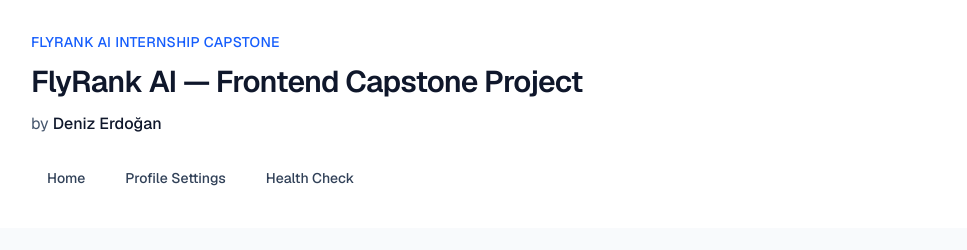
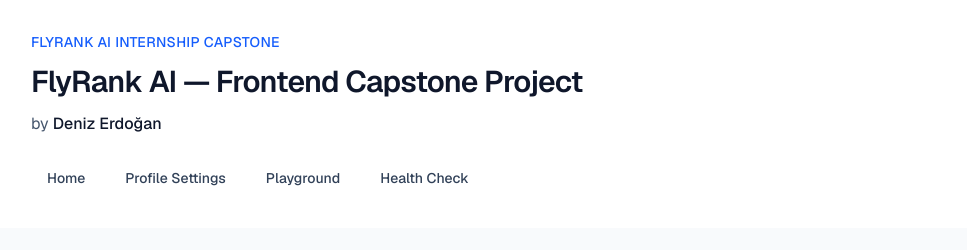
Before and after one commit to ALCUNE/flyrank-frontend-capstone, a Next.js app: page / in a window 1280 px wide. Shown: the top 250 px of the page, without its empty margins (49-1016 px from the left). Built offline with nearby package versions, Linux system fonts and the light colour scheme.

Commit message:
feat: add playground navigation link to header

```diff
--- a/app/page.tsx
+++ b/app/page.tsx
@@ -6,6 +6,7 @@
 const navLinks = [
   { href: "/", label: "Home" },
   { href: "/profile", label: "Profile Settings" },
+  { href: "/playground", label: "Playground" },
   { href: "/api/health", label: "Health Check", external: true },
 ];
 
```
